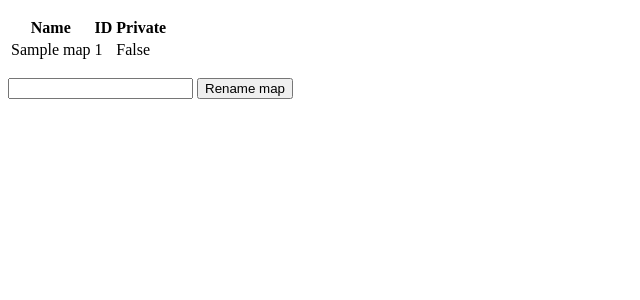
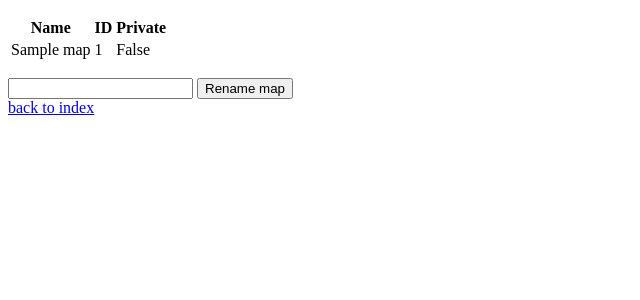
Before and after one commit to anroysko/path-optimizer-site, a Flask app: page /maps/1 in a window 1280 px wide. Shown: the top 300 px of the page, without its empty margins (0-640 px from the left). Run offline with Flask 2, Linux system fonts and the light colour scheme; tables that the repository leaves empty hold one stand-in row (values such as "Sample post").

Commit message:
Add option to go back to index from editing a map

```diff
--- a/application/templates/maps/map.html
+++ b/application/templates/maps/map.html
@@ -20,4 +20,5 @@
 		<input type="hidden" name="map_id" value="{{found_map.id}}"/>
 		<input type="submit" value="Rename map"/>
 	</form>
+	<a href="/">back to index</a>
 {% endblock %}
```
